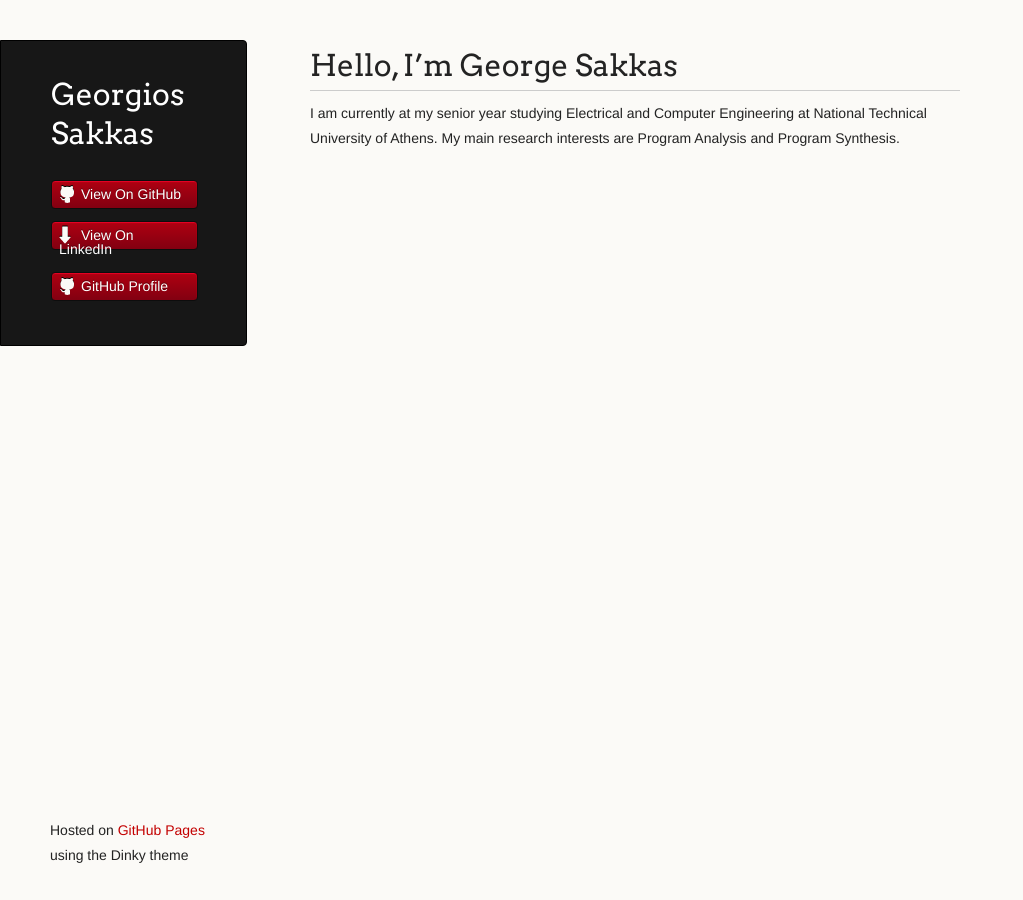
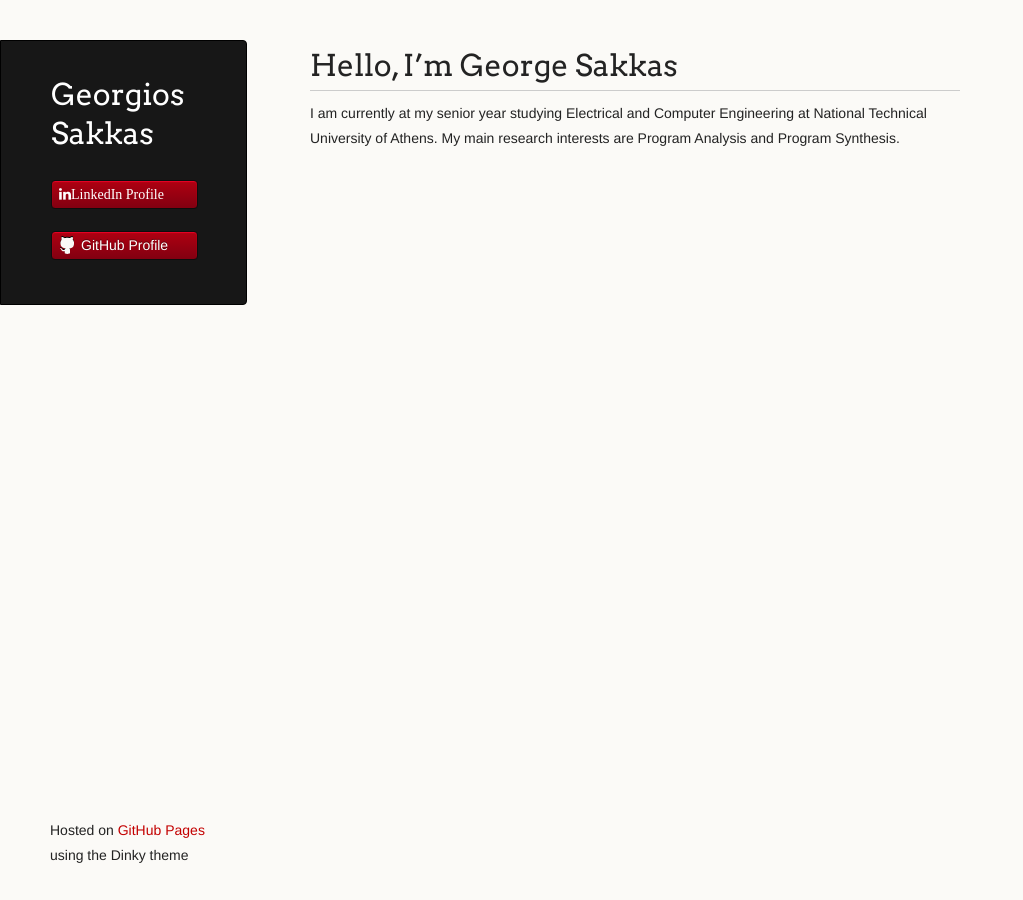
Before and after one commit to gsakkas/gsakkas.github.io, a Jekyll site: the page built from index.md, in a window 1280 px wide. Shown: the whole page, without its empty margins (0-1023 px from the left). Built offline with Jekyll 4.4.1, drawn with Linux system fonts in a browser that asks for light colours; nearby versions of some CDN libraries; the repository's description, which GitHub fills in, is left out; our own code applies the rules of GitHub Pages for plain Markdown files.

Commit message:
Added LinkedIn button

```diff
--- a/_layouts/default.html
+++ b/_layouts/default.html
@@ -9,6 +9,8 @@
     <link rel="stylesheet" href="{{ '/assets/css/style.css?v=' | append: site.github.build_revision | relative_url }}">
     <script src="{{ '/assets/js/scale.fix.js' | relative_url }}"></script>
     <meta name="viewport" content="width=device-width, initial-scale=1, user-scalable=no">
+    <!-- Next line added for the LinkedIn logo -->
+    <link rel="stylesheet" href="//maxcdn.bootstrapcdn.com/font-awesome/4.3.0/css/font-awesome.min.css">
     <!--[if lt IE 9]>
     <script src="//html5shiv.googlecode.com/svn/trunk/html5.js"></script>
     <![endif]-->
@@ -20,8 +22,7 @@
         <p class="header">{{ site.description | default: site.github.project_tagline }}</p>
 
         <ul>
-          <li><a class="buttons github" href="{{ site.github.repository_url }}">View On GitHub</a></li>
-          <li><a class="buttons linkedin" href="https://www.linkedin.com/in/gsakkas/">View On LinkedIn</a></li>
+          <li><a class="fa fa-linkedin" href="https://www.linkedin.com/in/gsakkas/">LinkedIn Profile</a></li>
         </ul>
 
         {% if site.github.is_project_page %}
```
